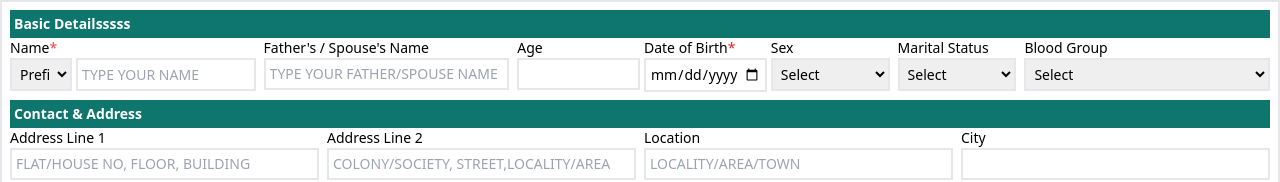
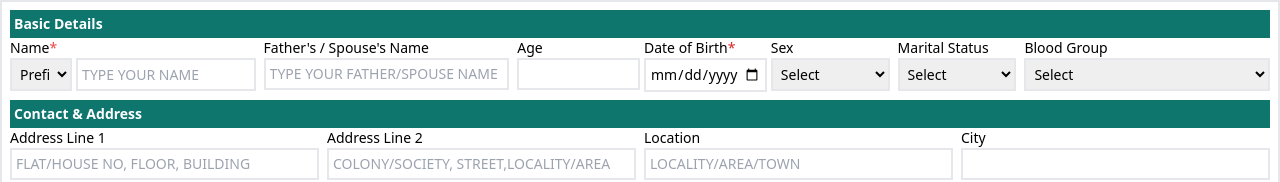
Before and after one commit to sixfoxtechnology123/hospital-Project, a React (Create React App) app: page /PatientsRegister in a window 1280 px wide. Shown: the top 182 px of the page. Built offline with nearby package versions, Linux system fonts and the light colour scheme.

Commit message:
next version

```diff
--- a/src/component/PatientsRegister.js
+++ b/src/component/PatientsRegister.js
@@ -195,7 +195,7 @@ const PatientsRegister = () => {
 
 
       {/* Your existing form starts here */}
-      <h3 className="text-white bg-teal-700 p-1 font-semibold mt-1">Basic Detailsssss</h3>
+      <h3 className="text-white bg-teal-700 p-1 font-semibold mt-1">Basic Details</h3>
        <div className="grid grid-cols-5 gap-2">
          <label className="flex flex-col">
           <span className="text-black font-medium">Name<span className="text-red-500">*</span></span>
```
